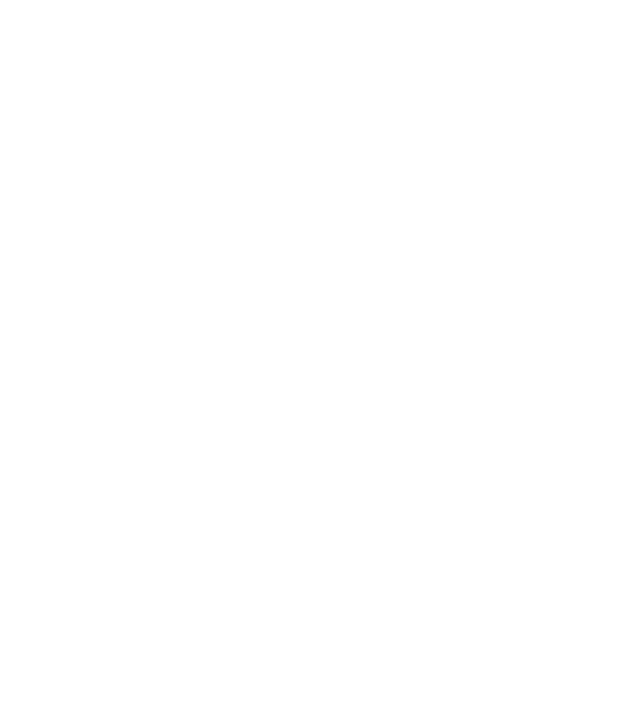
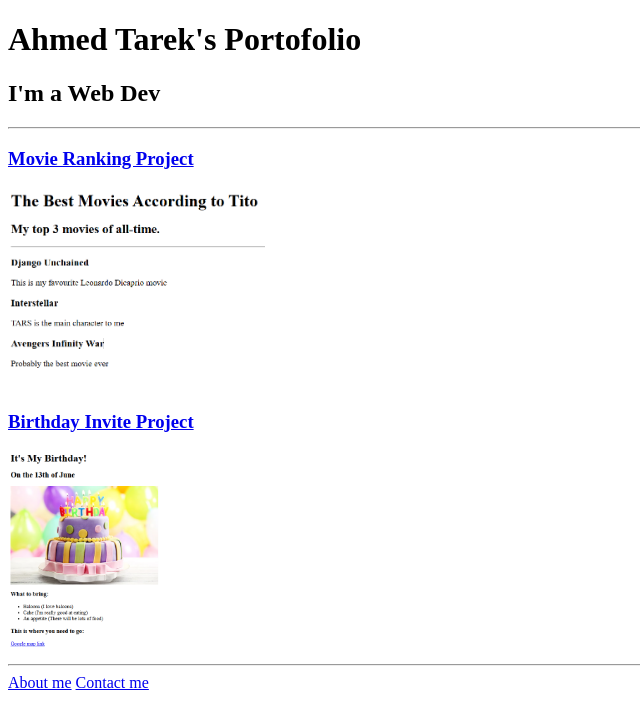
Before and after one commit to Tatatolly/HTML-Portofolio, a plain HTML site: page index.html in a window 1280 px wide. Shown: the whole page, without its empty margins (0-640 px from the left). Drawn offline with Linux system fonts and the light colour scheme.

Commit message:
Update index.html

```diff
--- a/index.html
+++ b/index.html
@@ -1,15 +1,21 @@
-<!-- TODO 1: Create the HTML Boilerplate -->
-
-<!-- TODO 2: Add Your previous projects' HTML into the public folder -->
-
-<!-- TODO 3: Take screenshots of your project previews and add the images to the images folder -->
-
-<!-- TODO 4: Add titles/subtitles etc. -->
-
-<!-- TODO 5: Add a link to the project pages -->
-
-<!-- TODO 6: Add images to show the project previews
-HINT for TODO 6: You can use the height attribute set to 200 to make the image smaller:
-https://developer.mozilla.org/en-US/docs/Web/HTML/Element/img#attr-height -->
-
-<!-- TODO 7: Add the Contact Me and About Me page links -->
+<!DOCTYPE html>
+<html lang="en">
+  <head>
+    <meta charset="UTF-8" />
+    <meta name="viewport" content="width=device-width, initial-scale=1.0" />
+    <title>Document</title>
+  </head>
+  <body>
+    <h1>Ahmed Tarek's Portofolio</h1>
+    <h2>I'm a Web Dev</h2>
+    <hr />
+    <h3><a href="./public/movie-ranking.html">Movie Ranking Project</a></h3>
+    <img src="./assets/images/best movies.png" alt="Screenshot" height="200" />
+    <br />
+    <h3><a href="./public/birthday-invite.html">Birthday Invite Project</a></h3>
+    <img src="./assets/images/birthday.png" alt="Cake" height="200" />
+    <hr />
+    <a href="./public/about.html">About me</a>
+    <a href="./public/contact.html">Contact me</a>
+  </body>
+</html>
```
